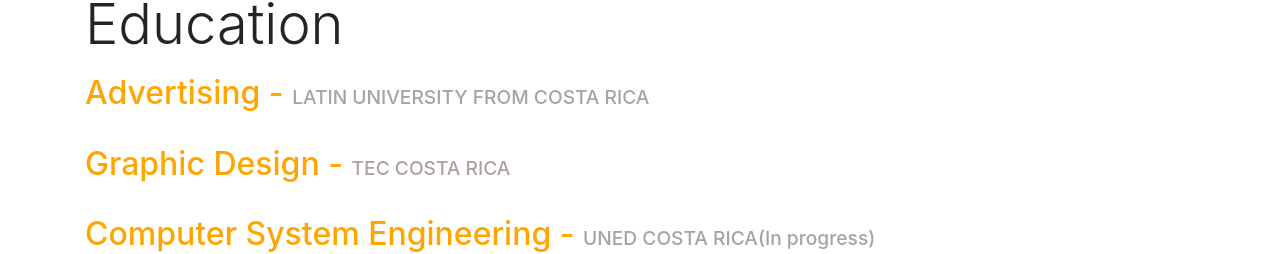
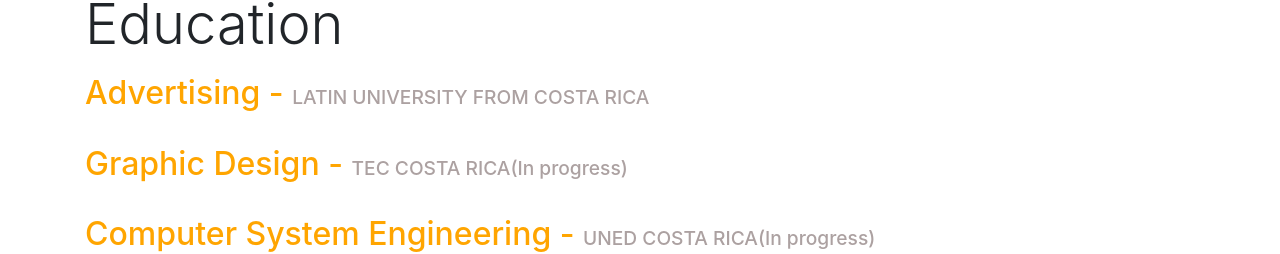
Before and after one commit to david19rp/Dave_Perez_CV, a plain HTML site: page index.html in a window 1280 px wide. Shown: the part 1840-2094 px from the top of the page. Drawn offline with nearby package versions, Linux system fonts and the light colour scheme.

Commit message:
adding content

```diff
--- a/index.html
+++ b/index.html
@@ -115,7 +115,7 @@
       <div class="row mb-4">
         <div class="col-md-12">
           <h2 class="orange text-sm-left text-center">Graphic Design -
-            <span class="grey custom_size_small">TEC COSTA RICA</span></h2>
+            <span class="grey custom_size_small">TEC COSTA RICA(In progress)</span></h2>
         </div>
       </div>
       <div class="row mb-5">
```
